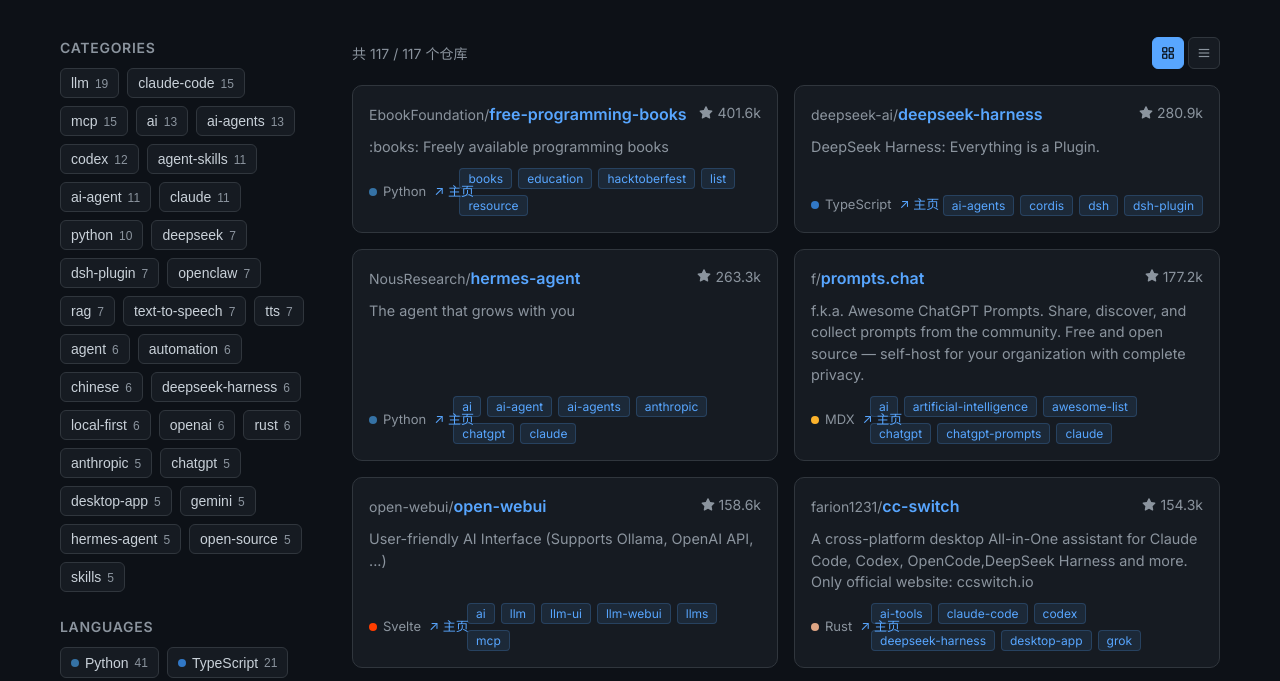
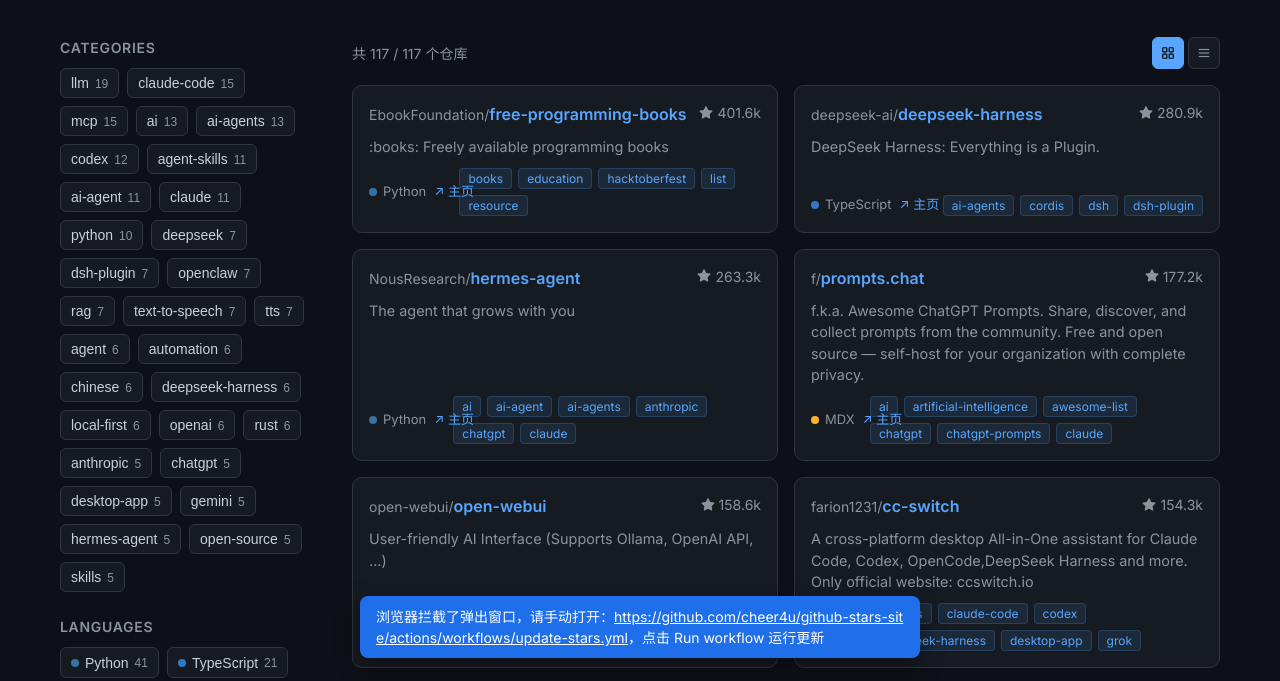
Before and after one commit to cheer4u/github-stars-site, a plain HTML site: page index.html in a window 1280 px wide. Both pictures are taken after a click on the button "Update". Shown: the part 118-799 px from the top of the page. Drawn offline with Linux system fonts and the light colour scheme.

Commit message:
fix: 更新数据后自动部署 Pages（GITHUB_TOKEN push 不触发工作流），更新按钮加提示条

```diff
--- a/app.js
+++ b/app.js
@@ -190,7 +190,14 @@
     var pendingReload = false;
     $('updateBtn').addEventListener('click', function () {
       pendingReload = true;
-      window.open(REPO_URL + '/actions/workflows/update-stars.yml', '_blank');
+      var url = REPO_URL + '/actions/workflows/update-stars.yml';
+      var win = window.open(url, '_blank');
+      showToast(
+        win
+          ? '已打开 GitHub Actions 页面，请点击 <b>Run workflow</b> → <b>Run workflow</b> 确认运行，完成后回来本页会自动刷新'
+          : '浏览器拦截了弹出窗口，请手动打开：<a href="' + url + '" target="_blank" rel="noopener">' + url + '</a>，点击 Run workflow 运行更新',
+        !win
+      );
     });
     window.addEventListener('focus', function () {
       if (pendingReload) {
@@ -198,6 +205,21 @@
         setTimeout(function () { location.reload(); }, 600);
       }
     });
+  }
+
+  function showToast(html, sticky) {
+    var t = document.getElementById('toast');
+    if (!t) {
+      t = document.createElement('div');
+      t.id = 'toast';
+      document.body.appendChild(t);
+    }
+    t.innerHTML = html;
+    t.classList.add('show');
+    clearTimeout(t._timer);
+    if (!sticky) {
+      t._timer = setTimeout(function () { t.classList.remove('show'); }, 8000);
+    }
   }
 
   /* ---------- 初始化 ---------- */
--- a/styles.css
+++ b/styles.css
@@ -356,6 +356,30 @@ body {
 }
 button.repo-topic { font-family: inherit; cursor: pointer; }
 
+/* Toast 提示条 */
+#toast {
+  position: fixed;
+  left: 50%;
+  bottom: 24px;
+  transform: translateX(-50%) translateY(16px);
+  background: #1f6feb;
+  color: #fff;
+  padding: 10px 16px;
+  border-radius: 8px;
+  font-size: 0.875rem;
+  line-height: 1.5;
+  max-width: min(560px, 92vw);
+  opacity: 0;
+  pointer-events: none;
+  transition: opacity 0.25s, transform 0.25s;
+  z-index: 100;
+  box-shadow: 0 8px 24px rgba(0, 0, 0, 0.4);
+  word-break: break-all;
+}
+#toast.show { opacity: 1; transform: translateX(-50%) translateY(0); pointer-events: auto; }
+#toast a { color: #fff; text-decoration: underline; }
+#toast b { font-weight: 600; }
+
 /* Responsive */
 @media (max-width: 768px) {
   .main { grid-template-columns: 1fr; }
```
Also changed, not shown: 3 other files.
